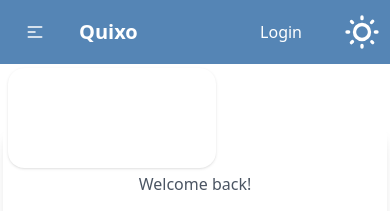
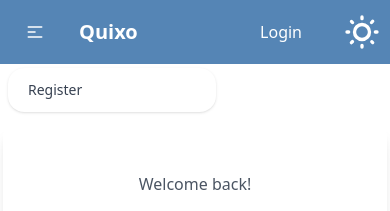
Before and after one commit to RaisaNuzhat/Quixo-clientside, a React (Vite) app: page / in a window 390 px wide. Both pictures are taken after a click on the button 35 px from the left and 32 px from the top of the page. Shown: the top 211 px of the page. Built offline with nearby package versions, Linux system fonts and the light colour scheme; no server answers.

Commit message:
responsive done

```diff
--- a/src/components/NavBar.jsx
+++ b/src/components/NavBar.jsx
@@ -28,17 +28,9 @@
                                 <path strokeLinecap="round" strokeLinejoin="round" strokeWidth="2" d="M4 6h16M4 12h8m-8 6h16" />
                             </svg>
                         </div>
-                        <ul tabIndex={0} className="menu menu-sm dropdown-content mt-3 z-[1] p-2 shadow bg-base-100 rounded-box w-52">
+                        <ul tabIndex={0} className="menu text-gray-700 menu-sm dropdown-content mt-3 z-[1] p-2 shadow bg-base-100 rounded-box w-52">
                             <li>
-                                <Link to='/petlisting'>Pet Listings</Link>
-                            </li>
-                            <li>
-
-                                <Link to='/donationcampaigns'>Donation Campaigns</Link>
-
-                            </li>
-                            <li>
-                                <Link to='/donationcampaigns'>Donation Campaigns</Link>
+                                <Link to='/register'>Register</Link>
                             </li>
                         </ul>
                     </div>
```
